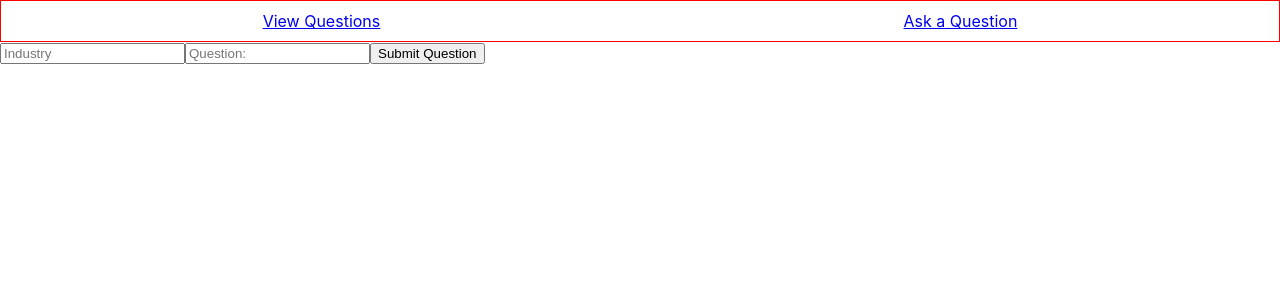
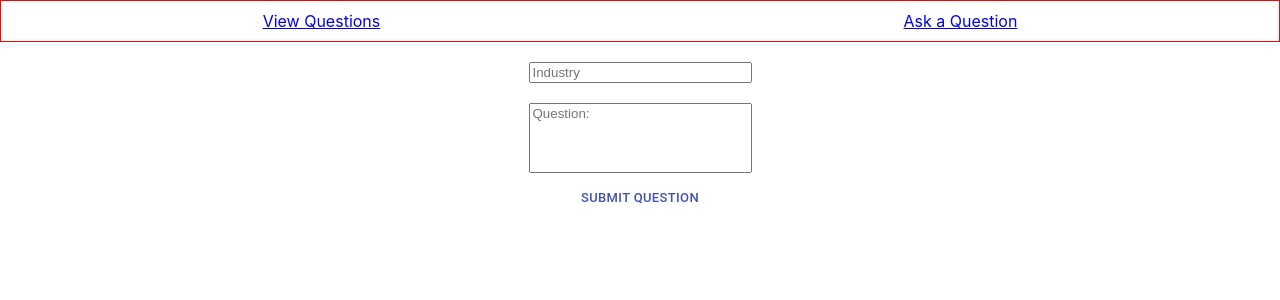
Before and after one commit to bw-mentor-me/MentorMe-FE, a React (Create React App) app in the folder mentor-app/: page /form in a window 1280 px wide. Shown: the top 300 px of the page. Built offline with nearby package versions, Linux system fonts and the light colour scheme; no server answers.

Commit message:
search bar working and form working

```diff
--- a/mentor-app/src/Mentee/MenteeApp.js
+++ b/mentor-app/src/Mentee/MenteeApp.js
@@ -31,6 +31,20 @@ export class MenteeApp extends Component {
       .catch(err => console.log(err));
   }
 
+  postQuestion = item => {
+    axios
+      .post("http://localhost:3333/smurfs", item)
+      .then(res => {
+        console.log(res);
+        this.setState({
+          data: res.data
+        });
+      })
+      .catch(err => {
+        console.log(err);
+      });
+  };
+
   render() {
     return (
       <div>
@@ -42,7 +56,12 @@ export class MenteeApp extends Component {
           path="/questions"
           render={props => <QuestionPage {...props} data={this.state.data} />}
         />
-        <Route path="/form" render={props => <QuestionForm {...props} />} />
+        <Route
+          path="/form"
+          render={props => (
+            <QuestionForm {...props} postQuestion={this.postQuestion} />
+          )}
+        />
       </div>
     );
   }
--- a/mentor-app/src/Mentee/components/CardContainer.js
+++ b/mentor-app/src/Mentee/components/CardContainer.js
@@ -5,9 +5,17 @@ export class CardContainer extends Component {
   render() {
     return (
       <div>
-        {this.props.data.map(question => {
-          return <ImgMediaCard question={question} />;
-        })}
+        {this.props.filteredPosts.length === 0
+          ? this.props.data.map(question => {
+              return <ImgMediaCard question={question} key={question.id} />;
+            })
+          : this.props.filteredPosts.map(question => {
+              return <ImgMediaCard question={question} key={question.id} />;
+            })}
+
+        {/* {this.props.data.map(question => {
+          return <ImgMediaCard question={question} key={question.id} />;
+        })} */}
       </div>
     );
   }
--- a/mentor-app/src/Mentee/components/ImgMediaCard.js
+++ b/mentor-app/src/Mentee/components/ImgMediaCard.js
@@ -32,7 +32,7 @@ export default function ImgMediaCard(props) {
             {props.question.name}
           </Typography>
           <Typography variant="body2" color="textSecondary" component="p">
-            {props.question.height}
+            {props.question.age}
           </Typography>
         </CardContent>
       </CardActionArea>
@@ -41,24 +41,9 @@ export default function ImgMediaCard(props) {
           Share
         </Button>
         <Button size="small" color="primary">
-          Learn More
+          Delete
         </Button>
       </CardActions>
     </Card>
   );
 }
-
-// import React, { Component } from "react";
-
-// export class Card extends Component {
-//   render() {
-//     return (
-//       <div>
-//         <h1>{this.props.question.name} </h1>
-//         <h1>{this.props.question.height} </h1>
-//       </div>
-//     );
-//   }
-// }
-
-// export default Card;
--- a/mentor-app/src/Mentee/components/QuestionForm.js
+++ b/mentor-app/src/Mentee/components/QuestionForm.js
@@ -1,14 +1,74 @@
 import React, { Component } from "react";
+import styled from "styled-components";
+
+import Button from "@material-ui/core/Button";
+
+const Form = styled.form`
+  display: flex;
+  flex-direction: column;
+  align-items: center;
+`;
+
+const Industry = styled.input`
+  margin-bottom: 20px;
+  margin-top: 20px;
+  padding-right: 40px;
+`;
+const QuestionText = styled.input`
+  margin-bottom: 10px;
+  padding-bottom: 50px;
+  padding-right: 40px;
+`;
 
 export class QuestionForm extends Component {
+  constructor(props) {
+    super(props);
+    this.state = {
+      name: "",
+      age: "",
+      height: 1
+    };
+  }
+
+  addQuestion = e => {
+    e.preventDefault();
+    console.log("red");
+    this.props.postQuestion(this.state);
+    this.setState({
+      name: "",
+      age: ""
+    });
+  };
+
+  handleChange = e => {
+    this.setState({
+      [e.target.name]: e.target.value
+    });
+  };
+
   render() {
     return (
       <div>
-        <form>
-          <input placeholder="Industry" type="text" />
-          <input placeholder="Question: " type="text" />
-          <button>Submit Question</button>
-        </form>
+        <Form onSubmit={this.addQuestion}>
+          <Industry
+            placeholder="Industry"
+            type="text"
+            value={this.state.name}
+            name="name"
+            onChange={this.handleChange}
+          />
+          <QuestionText
+            placeholder="Question: "
+            type="text"
+            value={this.state.age}
+            name="age"
+            onChange={this.handleChange}
+          />
+
+          <Button onClick={this.addQuestion} size="small" color="primary">
+            Submit Question
+          </Button>
+        </Form>
       </div>
     );
   }
--- a/mentor-app/src/Mentee/components/QuestionPage.js
+++ b/mentor-app/src/Mentee/components/QuestionPage.js
@@ -3,11 +3,27 @@ import SearchBar from "./SearchBar";
 import CardContainer from "./CardContainer";
 
 export class QuestionPage extends Component {
+  state = {
+    data: this.props.data,
+    filteredPosts: []
+  };
+
+  searchFilter = e => {
+    const filtered = this.state.data.filter(post =>
+      post.name.toLowerCase().includes(e.target.value.toLowerCase())
+    );
+    this.setState({ filteredPosts: filtered });
+  };
+
   render() {
     return (
       <div>
-        <SearchBar />
-        <CardContainer data={this.props.data} />
+        <SearchBar searchFilter={this.searchFilter} />
+        <CardContainer
+          data={this.props.data}
+          searchFilter={this.searchFilter}
+          filteredPosts={this.state.filteredPosts}
+        />
       </div>
     );
   }
--- a/mentor-app/src/Mentee/components/SearchBar.js
+++ b/mentor-app/src/Mentee/components/SearchBar.js
@@ -61,7 +61,7 @@ const useStyles = makeStyles(theme => ({
   }
 }));
 
-export default function SearchAppBar() {
+export default function SearchAppBar(props) {
   const classes = useStyles();
 
   return (
@@ -85,6 +85,8 @@ export default function SearchAppBar() {
             </div>
             <InputBase
               placeholder="Search…"
+              name="search"
+              onChange={props.searchFilter}
               classes={{
                 root: classes.inputRoot,
                 input: classes.inputInput
```
Also changed, not shown: 2 other files (tests, documents, lock files or other folders).
